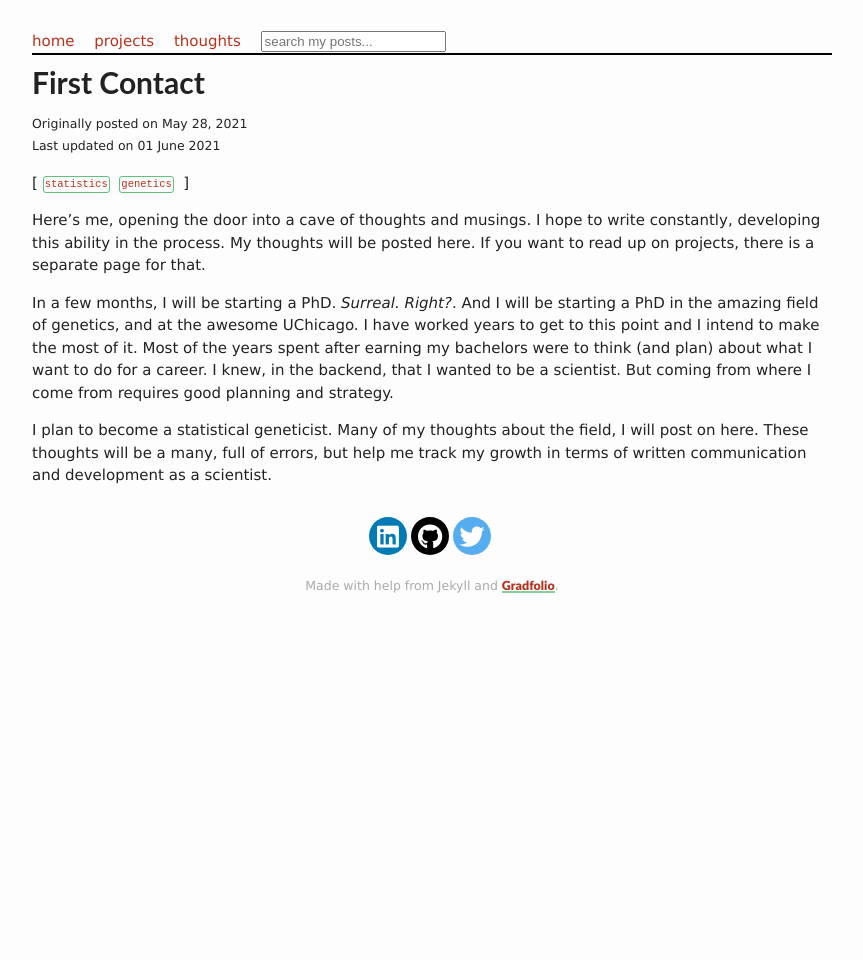
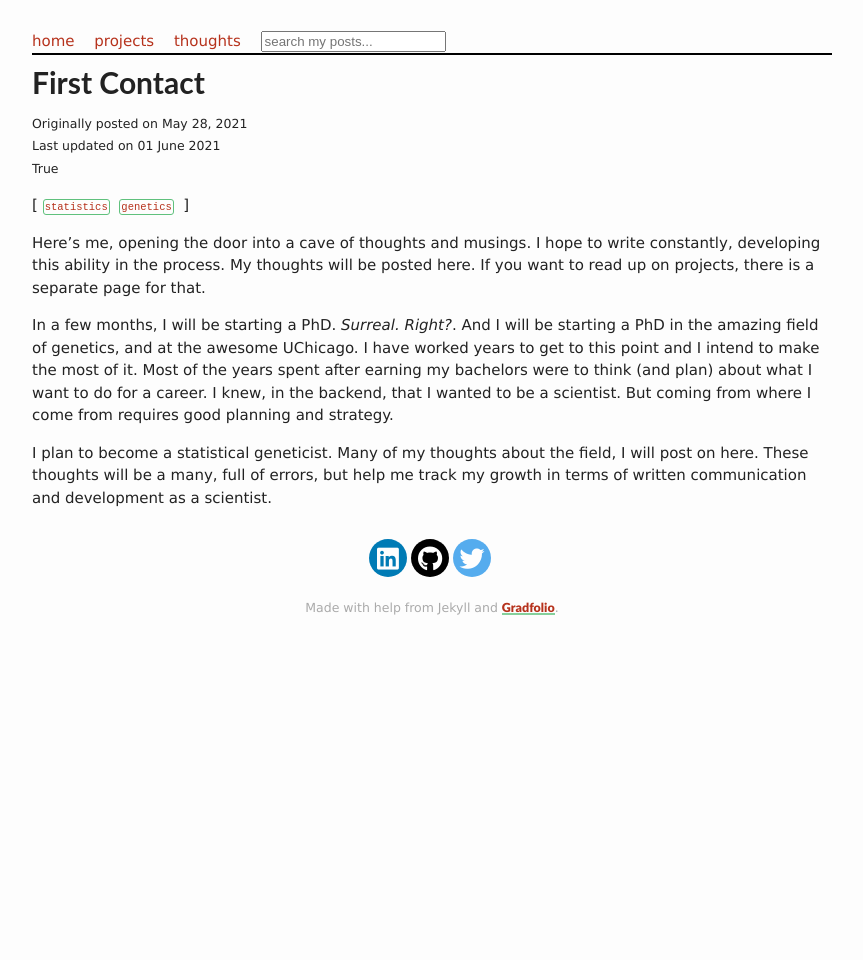
Before and after one commit to tobbyxy/temipete.github.io, a Jekyll site: the page built from _posts/2021-05-28-first-post.md, in a window 1280 px wide. Shown: the whole page, without its empty margins (208-1071 px from the left). Built offline with Jekyll 4.4.1, drawn with Linux system fonts in a browser that asks for light colours; nearby versions of some CDN libraries; comment, search, counter and statistics services are not loaded.

Commit message:
Update post.html

```diff
--- a/_layouts/post.html
+++ b/_layouts/post.html
@@ -8,7 +8,7 @@ layout: default
     <br>
      Last updated on {{ site.time | <!--date_to_long_string--> date: '%B %d, %Y' }}
     <br>
-    {% if page.path contains 'blog' %}
+    {% if page.path contains '_posts' %}
       True
     {% endif %}
 
```
